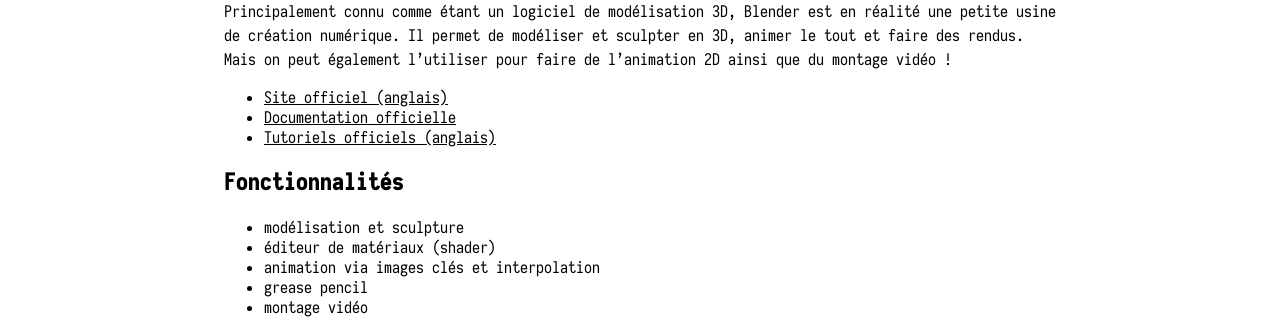
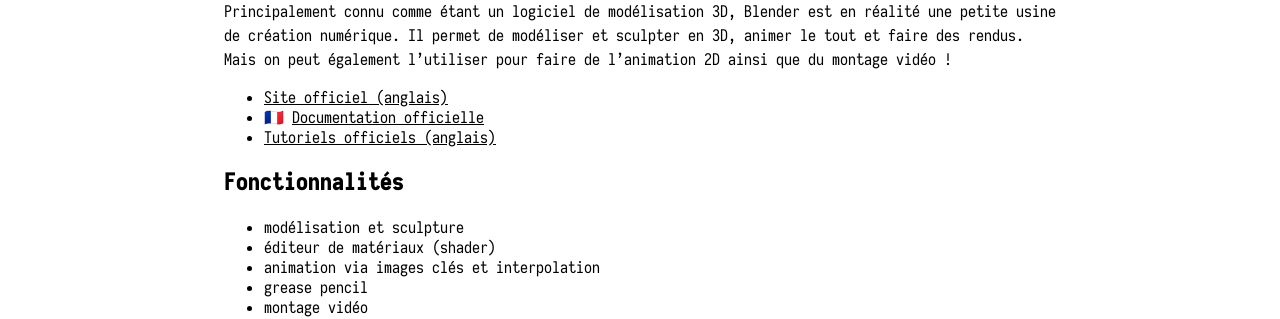
Before and after one commit to darkbeanbbq/mediatelier, a Jekyll site: the page built from guide/blender/index.md, in a window 1280 px wide. Shown: the part 568-887 px from the top of the page. Built offline with Jekyll 4.4.1, drawn with Linux system fonts in a browser that asks for light colours.

Commit message:
ajout emoji FR

```diff
--- a/guide/blender/index.md
+++ b/guide/blender/index.md
@@ -10,7 +10,7 @@
 Principalement connu comme étant un logiciel de modélisation 3D, Blender est en réalité une petite usine de création numérique. Il permet de modéliser et sculpter en 3D, animer le tout et faire des rendus. Mais on peut également l'utiliser pour faire de l'animation 2D ainsi que du montage vidéo !
 
 - [Site officiel (anglais)](https://www.blender.org/)
-- [Documentation officielle](https://docs.blender.org/manual/fr/dev/)
+- 🇫🇷 [Documentation officielle](https://docs.blender.org/manual/fr/dev/)
 - [Tutoriels officiels (anglais)](https://www.blender.org/support/tutorials/)
 
 
```
